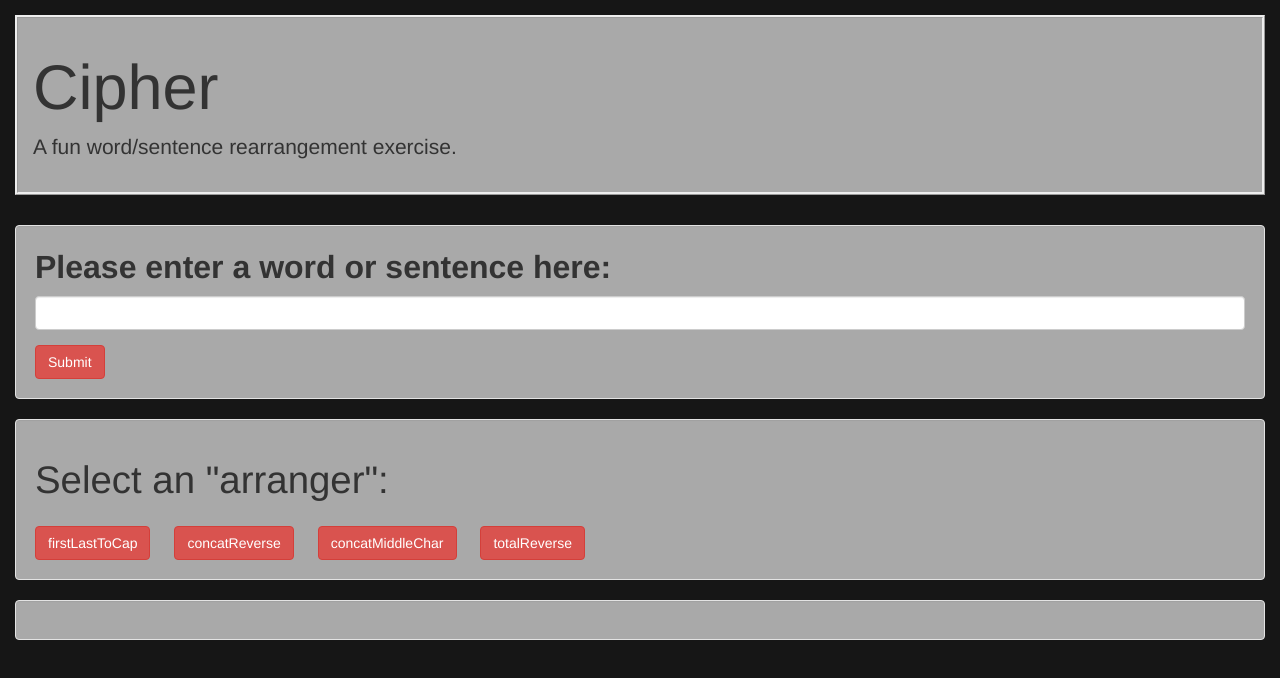
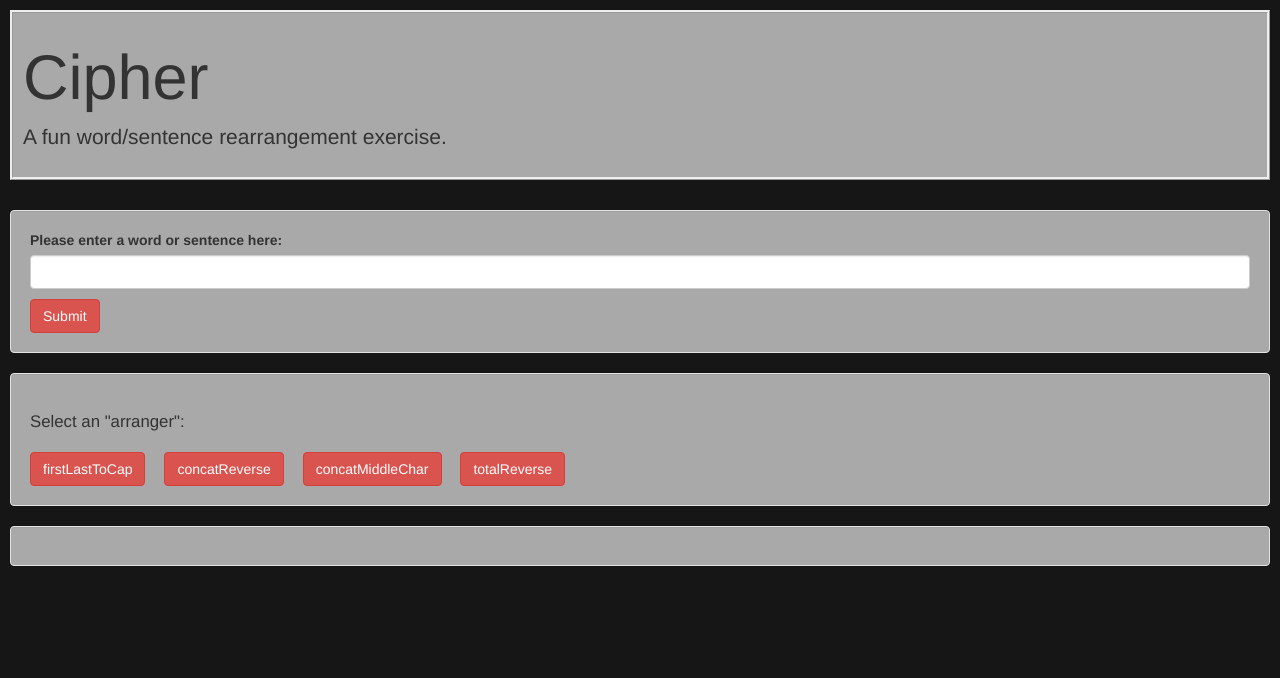
Before and after one commit to ewjintl/epicodus-cipher2, a plain HTML site: page index.html in a window 1280 px wide. Drawn offline with Linux system fonts and the light colour scheme.

Commit message:
adds further styling tweaks

```diff
--- a/css/styles.css
+++ b/css/styles.css
@@ -1,21 +1,25 @@
 body {
-  padding: 15px;
+  padding: 10px;
   background-color: rgb(22, 22, 22);
 }
 .jumbotron {
   background-color: darkgray;
-  padding: 15px;
+  padding: 10px;
   border-style: ridge;
 }
 .well {
-  font-size: xx-large;
-  margin-top: 15px;
+  /* font-size: xx-large; */
   background-color: darkgray;
 }
 button {
-  margin-top: 15px;
+  margin-top: 10px;
   margin-right: 15px;
 }
 .well h1 {
   font-size: larger;
 }
+#output {
+  font-style: italic;
+  font-size: 80px;
+
+}
```
